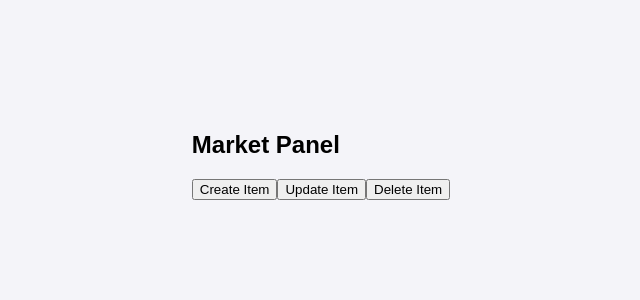
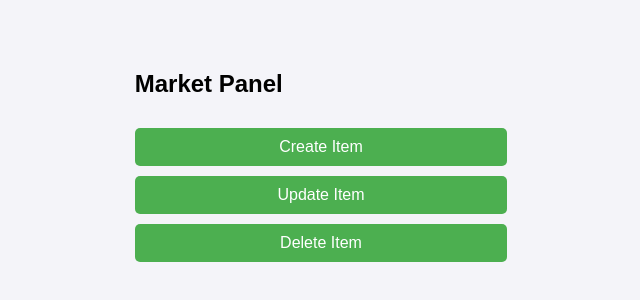
Before and after one commit to omar-albarakeh/Solar-IQ-React, a React (Create React App) app: page /market-panel in a window 1280 px wide. Shown: the part 244-544 px from the top of the page, without its empty margins (319-959 px from the left). Built offline with nearby package versions, Linux system fonts and the light colour scheme.

Commit message:
React <> marketpanel css updated

```diff
--- a/src/style/marketpanel.css
+++ b/src/style/marketpanel.css
@@ -34,3 +34,30 @@
   outline: none;
   box-shadow: 0 0 5px rgba(76, 175, 80, 0.5);
 }
+
+button {
+  background-color: #4caf50;
+  color: white;
+  border: none;
+  padding: 10px 20px;
+  font-size: 16px;
+  border-radius: 5px;
+  cursor: pointer;
+  margin-top: 10px;
+  width: 100%;
+}
+
+button:hover {
+  background-color: #45a049;
+}
+
+h1 {
+  text-align: center;
+  margin-bottom: 20px;
+  color: #333;
+}
+
+ul {
+  list-style: none;
+  padding: 0;
+}
```
